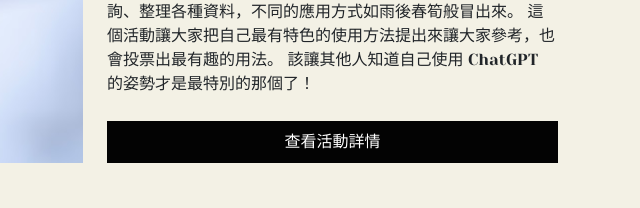
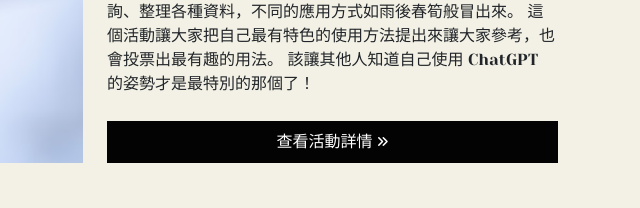
Before and after one commit to Peg-L/week6-booking-tickets, a website built with Vite: page pages/index.html in a window 1280 px wide. Shown: the part 2500-2708 px from the top of the page, 640-1280 px from the left. Built offline with nearby package versions, Linux system fonts and the light colour scheme.

Commit message:
modified: seemore btn

```diff
--- a/assets/scss/pages/_index.scss
+++ b/assets/scss/pages/_index.scss
@@ -29,6 +29,10 @@
 		width: 100%;
 		object-fit: cover;
 	}
+}
+
+.seemore:hover {
+	color: $secondary !important;
 }
 
 .scroll-text {
--- a/pages/index.html
+++ b/pages/index.html
@@ -271,8 +271,11 @@
 								該讓其他人知道自己使用 ChatGPT 的姿勢才是最特別的那個了！
 							</p>
 							<div class="d-grid">
-								<button class="btn btn-primary py-4 py-md-2" type="button">
-									查看活動詳情
+								<button
+									class="btn btn-primary py-4 py-md-2 seemore"
+									type="button">
+									查看活動詳情<i
+										class="fas fa-angle-double-right fa-xs ms-1"></i>
 								</button>
 							</div>
 						</div>
```
